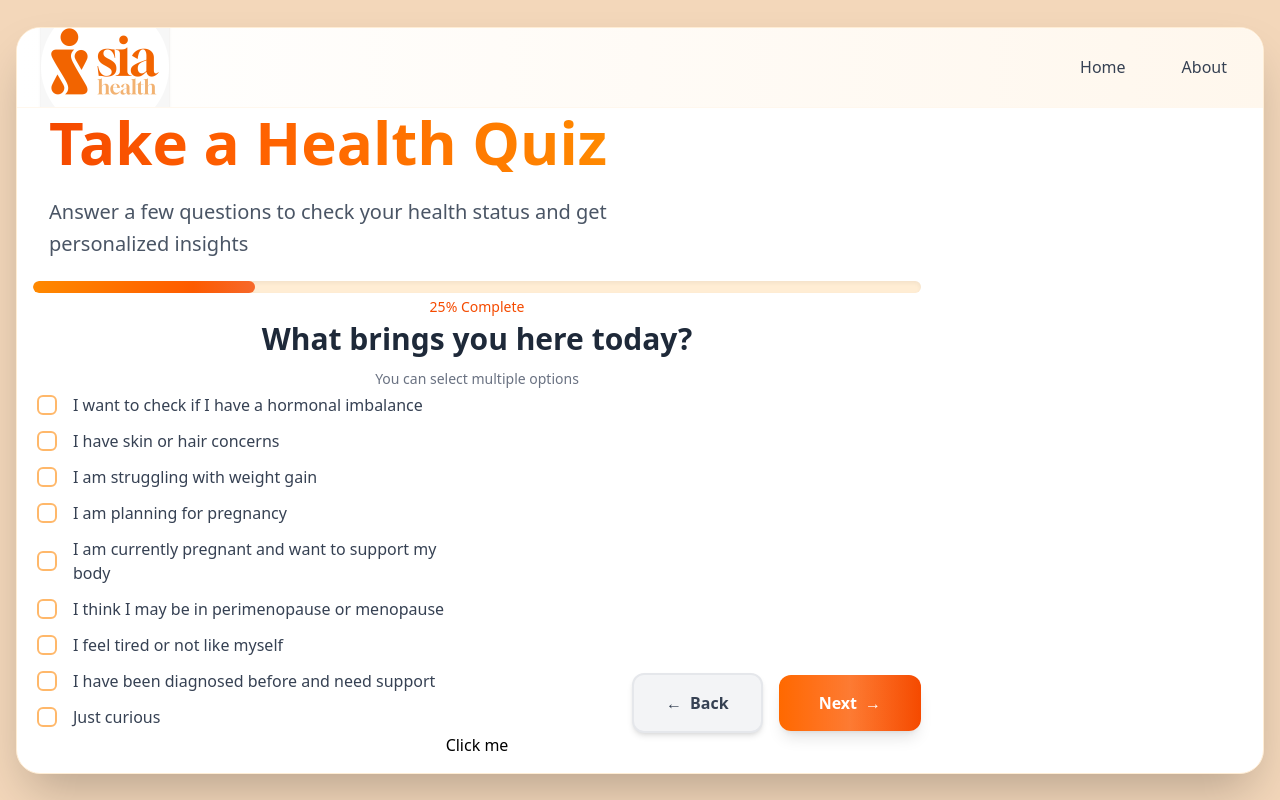
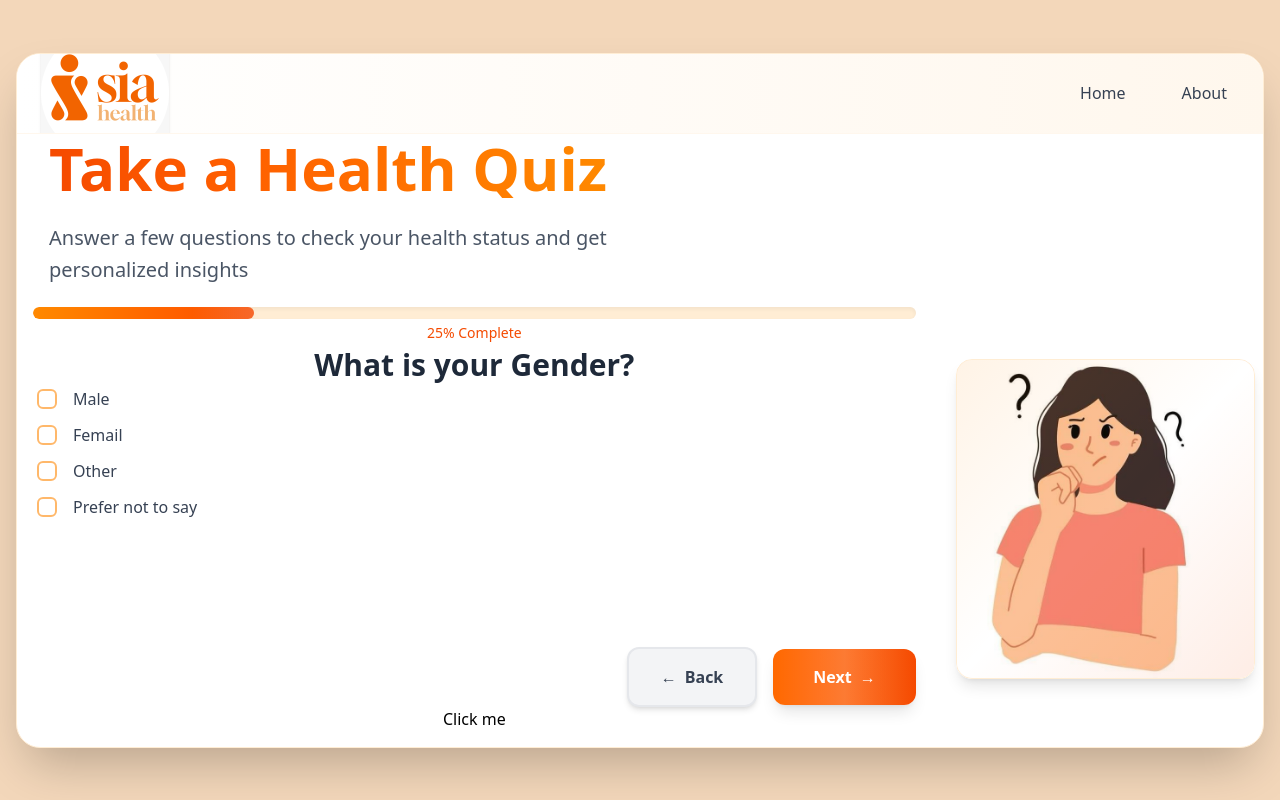
Before and after one commit to shwet91/sia_quiz_production, a Next.js app: page /pages/claude in a window 1280 px wide. Built offline with nearby package versions, Linux system fonts and the light colour scheme.

Commit message:
fixed image and question rendering

```diff
--- a/app/components/QuestionTab.tsx
+++ b/app/components/QuestionTab.tsx
@@ -1,8 +1,9 @@
 import { div } from "framer-motion/client";
 import React, { useEffect, useState } from "react";
 import { motion, Variants } from "framer-motion";
-import { useSelector } from "react-redux";
+import { useDispatch, useSelector } from "react-redux";
 import { RootState } from "../store/store";
+import { updateCurrentQuestionIndex } from "../store/quizSlice";
 
 type Answer = {
   answer: string;
@@ -118,10 +119,13 @@ function QuestionTab({
   >([]);
 
   const [next, setNext] = useState<number>(0);
+  const dispatch = useDispatch();
 
   const userDetails = useSelector((store: RootState) => store.quiz.userDetails);
 
-  const nextBtnHandler = () => {};
+  const nextBtnHandler = () => {
+    dispatch(updateCurrentQuestionIndex(next));
+  };
 
   const answerSelector = (ans: Answer) => {
     // set the answer
@@ -199,11 +203,11 @@ function QuestionTab({
           </h1>
 
           {/* Helpful instruction text */}
-          <p className="text-center text-gray-500 text-sm mt-3">
+          {/* <p className="text-center text-gray-500 text-sm mt-3">
             {question.type === "multiSelection"
               ? "You can select multiple options"
               : "Please select one option"}
-          </p>
+          </p> */}
         </div>
 
         {/* Options Section */}
--- a/app/lib/questions.ts
+++ b/app/lib/questions.ts
@@ -92,7 +92,7 @@ export const questions = [
     renderingCondition: [],
     options: [
       {
-        answer: "PCOS",
+        answer: "PCOS/PCOD",
         next: "q5",
         priority: 0,
       },
@@ -152,6 +152,10 @@ export const questions = [
       },
       {
         answer: "Endometriosis",
+        next: "q5",
+      },
+      {
+        answer: "Harmonal Acne",
         next: "q5",
       },
       {
--- a/app/pages/claude/page.tsx
+++ b/app/pages/claude/page.tsx
@@ -149,7 +149,9 @@ function QuizPage() {
           >
             {/* UserDetails component will be uncommented and rendered here */}
             {currentComponent === "Questions" ? (
-              <QuestionTab question={questions[1] as Question}></QuestionTab>
+              <QuestionTab
+                question={questions[currentIndex] as Question}
+              ></QuestionTab>
             ) : (
               <UserDetails></UserDetails>
             )}
@@ -163,7 +165,7 @@ function QuizPage() {
             animate={{ opacity: 1, scale: 1, x: 0 }}
             transition={{ delay: 1, duration: 0.7 }}
             className={` ${
-              currentIndex === 69 ? "" : "hidden"
+              currentComponent === "Questions" ? "" : "hidden"
             }  w-full sm:w-1/2 m-auto lg:w-1/3 h-48 md:h-64 lg:h-80 bg-gradient-to-br from-orange-100 via-orange-50 to-white rounded-2xl shadow-lg border border-orange-100 flex items-center justify-center relative overflow-hidden`}
           >
             {/* Decorative background pattern */}
--- a/app/store/quizSlice.ts
+++ b/app/store/quizSlice.ts
@@ -30,7 +30,6 @@ const quizSlice = createSlice({
   reducers: {
     updateCurrentQuestionIndex: (state, action: PayloadAction<number>) => {
       state.currentQuestionIndex = action.payload;
-      console.log("recived in payload :", action.payload);
     },
     updateUserDetails: (state, action: PayloadAction<UserDetails>) => {
       state.userDetails = action.payload
```
